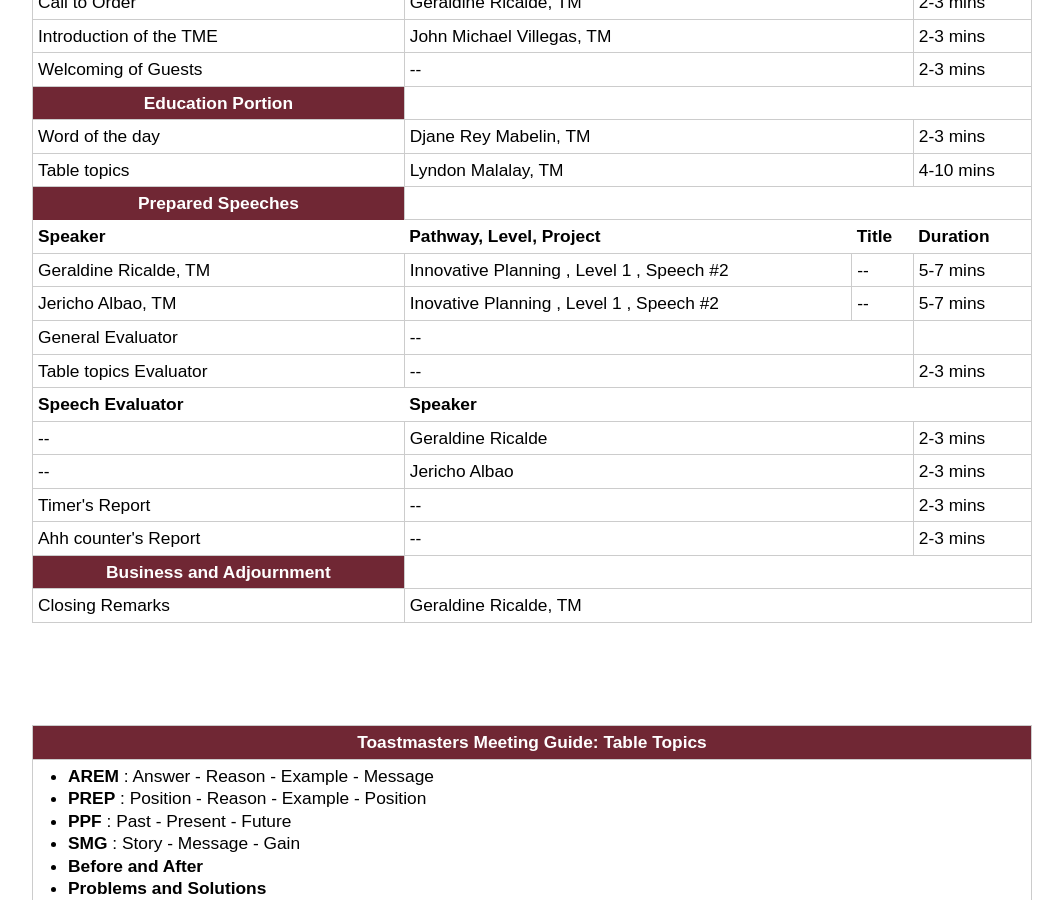
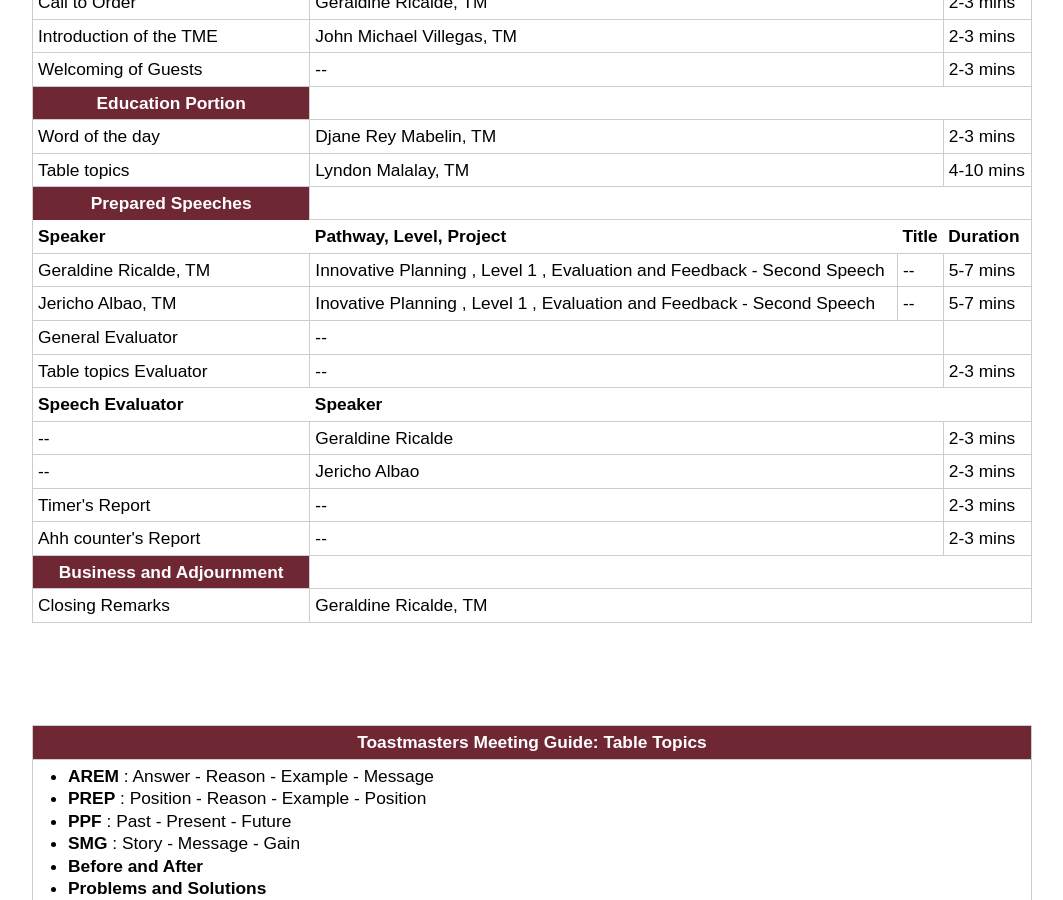
Before and after one commit to dynamicspeakerstoastmastersclub/dynamicspeakerstoastmastersclub.github.io, a Jekyll site: the page built from _programs/2018-08-30.md, in a window 1280 px wide and 900 px high, scrolled down 353 px. Shown: the whole window, without its empty margins (108-1171 px from the left). Built offline with Jekyll 4.4.1, drawn with Linux system fonts in a browser that asks for light colours.

Commit message:
Update 2018-08-30.md

```diff
--- a/_programs/2018-08-30.md
+++ b/_programs/2018-08-30.md
@@ -16,12 +16,12 @@
   closing_remarks: g.ricalde
   presentations:
     - id: g.ricalde
-      project: "Speech #2"
+      project: Evaluation and Feedback - Second Speech
       title: --
       evaluator: --
       duration: 5-7 mins
     - id: j.albao
-      project: "Speech #2"
+      project: Evaluation and Feedback - Second Speech
       title: --
       evaluator: --
       duration: 5-7 mins
```
